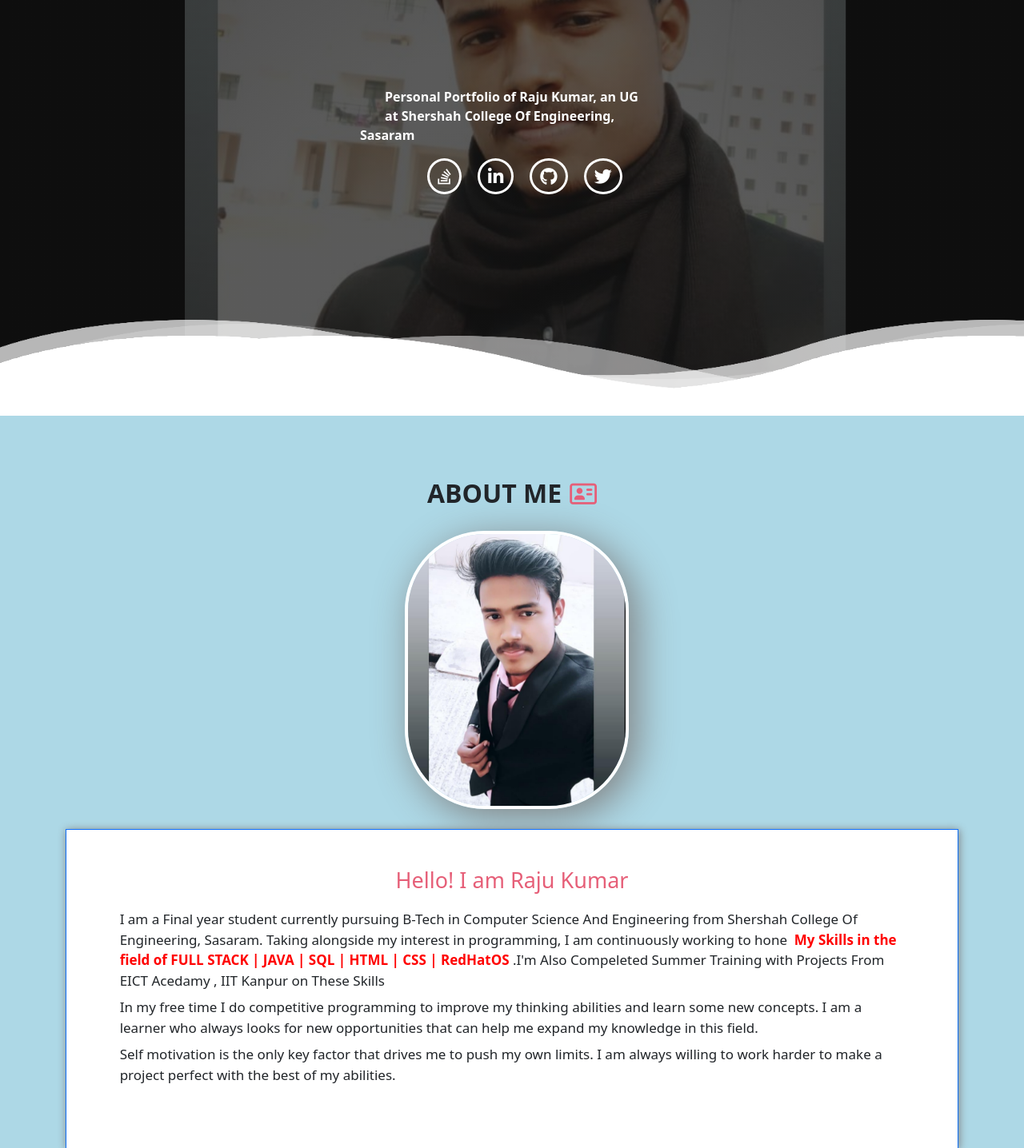
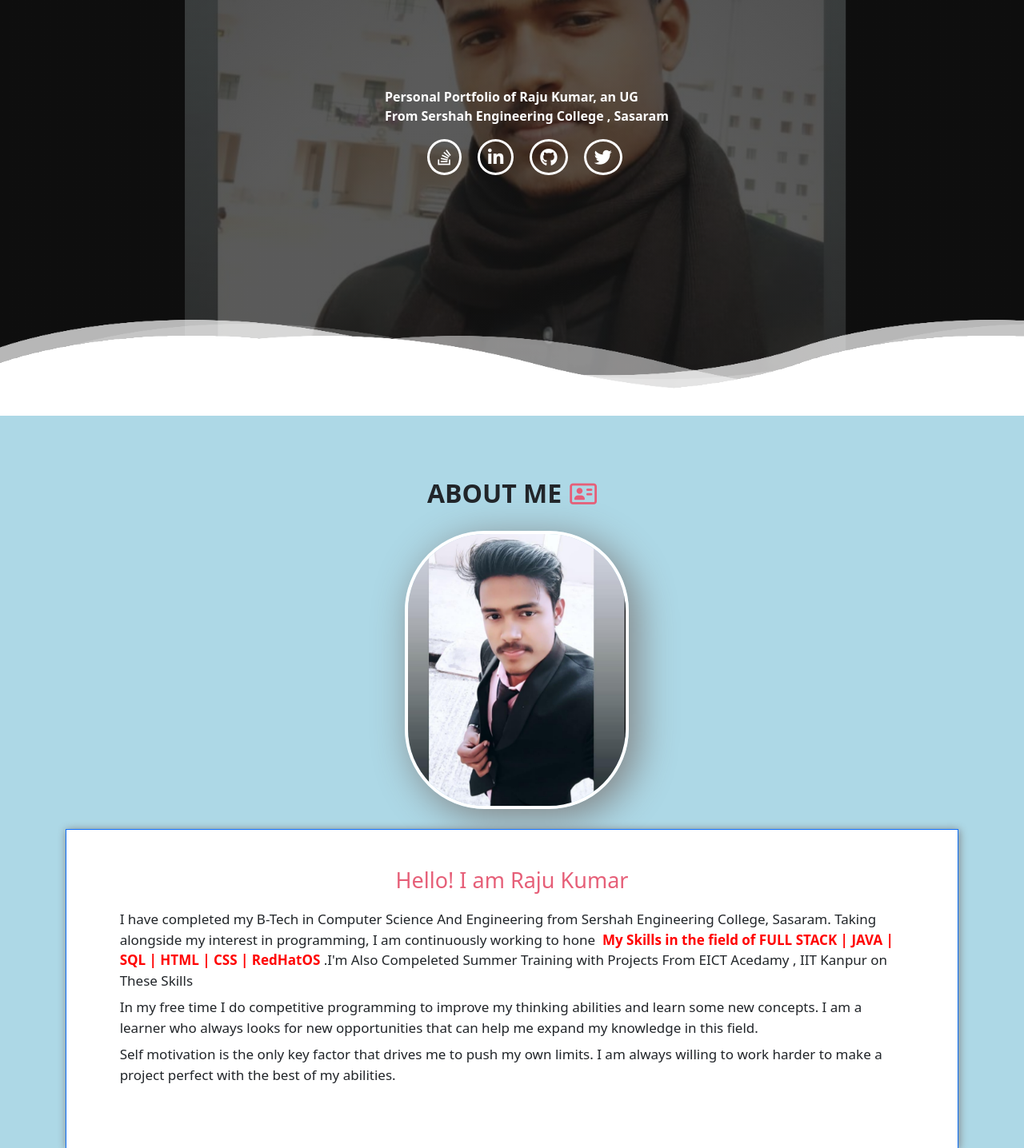
Before and after one commit to raju-kumar21/My-Personal-Portfolio, a plain HTML site: page index.html in a window 1280 px wide. Shown: the part 200-1636 px from the top of the page at 80% size. Drawn offline with nearby package versions, Linux system fonts and the light colour scheme.

Commit message:
update college name and add shadow on nav

```diff
--- a/index.html
+++ b/index.html
@@ -50,7 +50,7 @@
       <p class="intro1"style="color:white;margin-top:20px;padding-left:12px;">Hi there!! I am </p>
       <p class="intro2"style="color:white;padding-left:15px;"><strong><big>RAJU KUMAR</big></strong></p><br><br><br><br>
           <span  style="color:white;padding-left:8%;"><b>Personal Portfolio of Raju Kumar, an UG</b><span><br>
-          <span style="color:white;padding-left:8%;"><b>at Shershah College Of Engineering, Sasaram</b></span>
+          <span style="color:white;padding-left:8%;"><b>From Sershah Engineering College , Sasaram</b></span>
     </div>
 
 
@@ -93,7 +93,7 @@
       <div class="fakeimg2 container border border-primary">
         <div id="container" style="text-align:left; ">
           <p style="font-size:27px; font-weight:500; color:#e65f78;text-align:center;">Hello! I am Raju Kumar</p>
-            <p style="font-size:17px; font-weight:500;text-align:left;margin-bottom:8px;">I am a  Final year student currently pursuing B-Tech in Computer Science And Engineering from Shershah College Of Engineering, Sasaram. Taking alongside my interest in programming, I am continuously working to hone &nbsp;<strong><span style="color: red;font: 50px;">My Skills in the field of FULL STACK | JAVA | SQL | HTML | CSS | RedHatOS </span></strong>.I'm Also Compeleted Summer Training with Projects From EICT Acedamy , IIT Kanpur on These Skills </p>
+            <p style="font-size:17px; font-weight:500;text-align:left;margin-bottom:8px;">I have completed my  B-Tech in Computer Science And Engineering from Sershah Engineering College, Sasaram. Taking alongside my interest in programming, I am continuously working to hone &nbsp;<strong><span style="color: red;font: 50px;">My Skills in the field of FULL STACK | JAVA | SQL | HTML | CSS | RedHatOS </span></strong>.I'm Also Compeleted Summer Training with Projects From EICT Acedamy , IIT Kanpur on These Skills </p>
           <p style="font-size:17px; font-weight:500;text-align:left;margin-bottom:8px;">In my free time I do competitive programming to improve my thinking abilities and learn some new concepts. I am a learner who always looks for new opportunities that can help me expand my knowledge in this field.</p>
           <p style="font-size:17px; font-weight:500;text-align:left;margin-bottom:8px;;">Self motivation is the only key factor that drives me to push my own limits. I am always willing to work harder to make a project perfect with the best of my abilities.</p>
 
--- a/styles.css
+++ b/styles.css
@@ -237,6 +237,7 @@ div h2 b big {
     border-radius: 30px;
     color: white;
     transition: 0.3s;
+    box-shadow:1px 2px 10px 1px white;
 }
 
 .nav > #nav-check {
```
